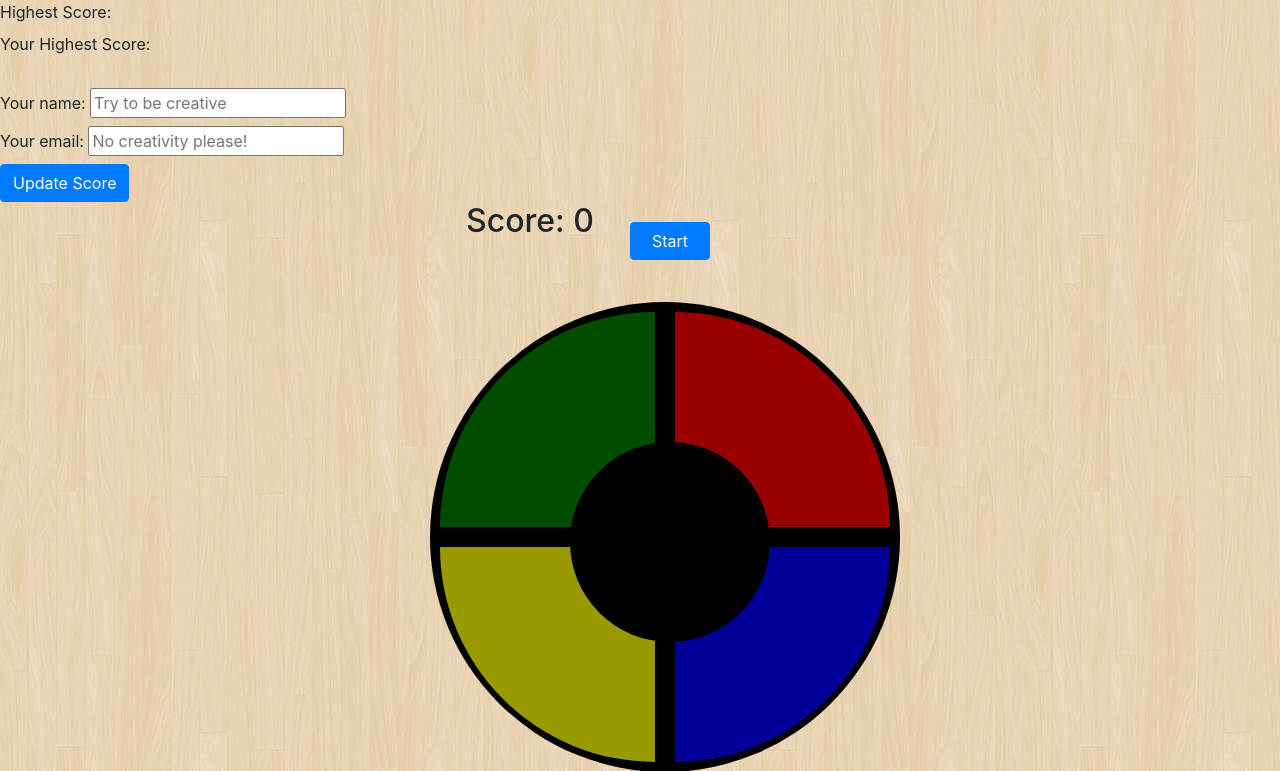
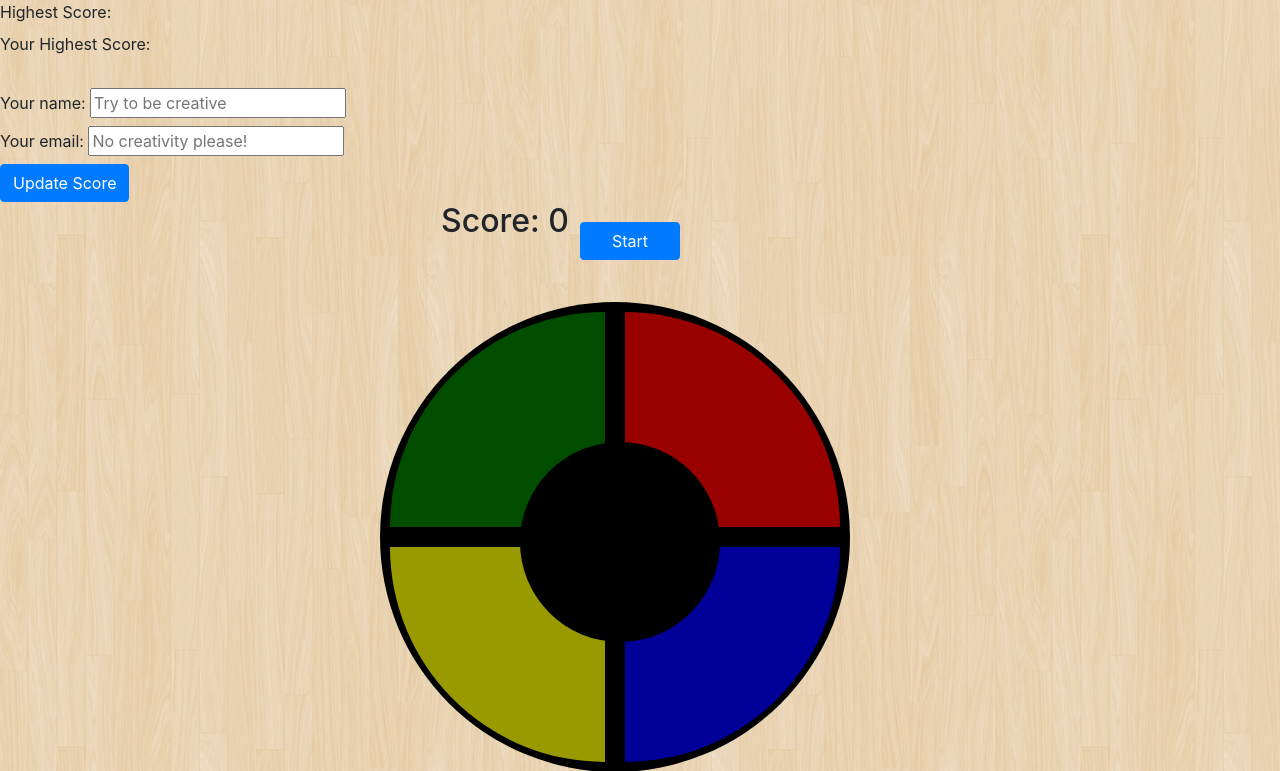
Before and after one commit to MayankPratap/Simon-Game, a Flask app: page / in a window 1280 px wide. Shown: the top 771 px of the page. Run offline with Flask 2, Linux system fonts and the light colour scheme; some libraries are stand-ins or nearby versions.

Commit message:
Changed some styples

```diff
--- a/static/game.css
+++ b/static/game.css
@@ -4,10 +4,12 @@
 
 }
 
+
+
 .wrapper{
 
    position:relative;
-   width:400px;
+   width:500px;
    left:-10px;
    margin:0 auto;
 
@@ -96,6 +98,7 @@
    top:20px;
    left:200px;
    margin:0 auto;
+   clear:both;
 
 }
 
```
